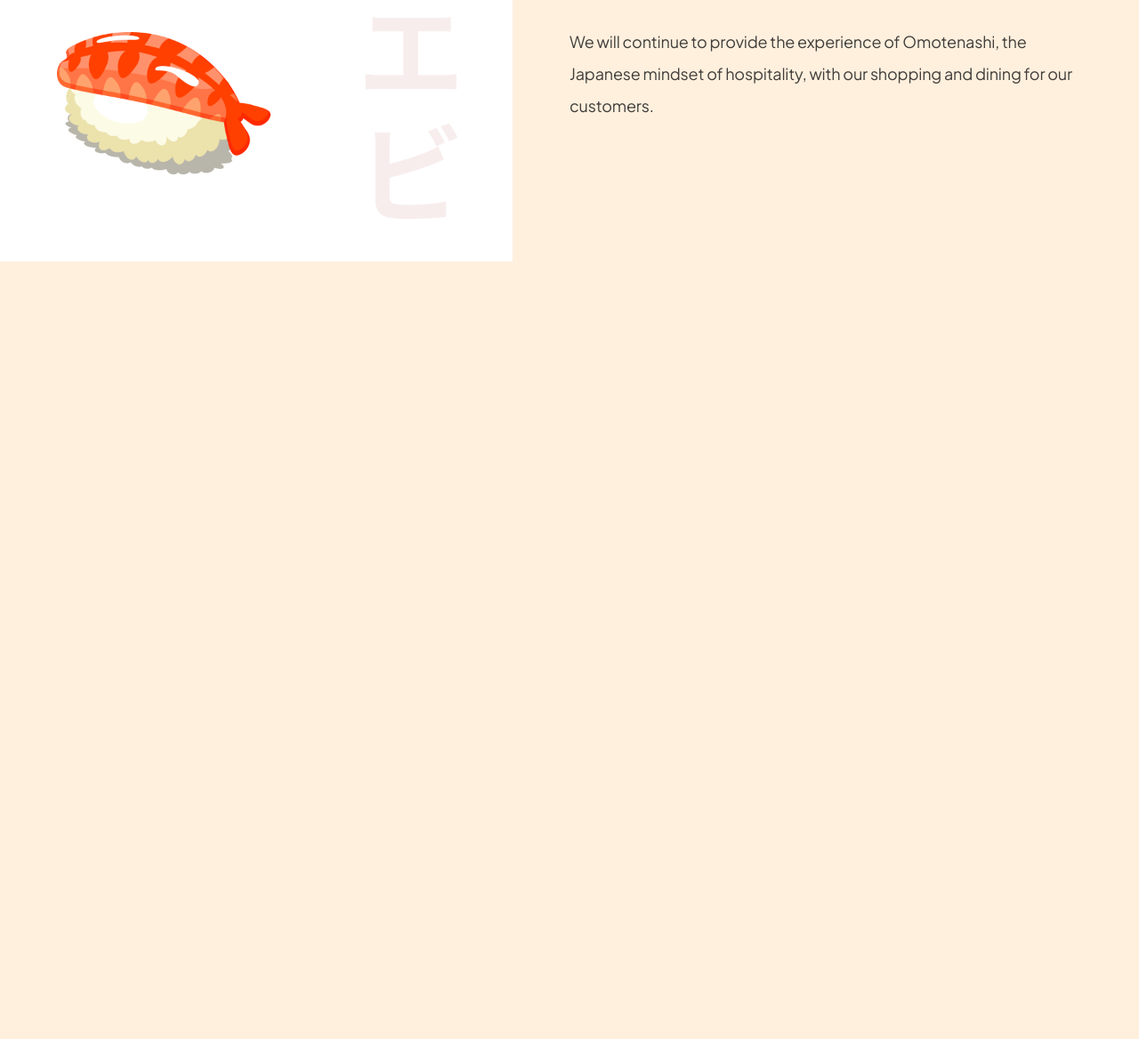
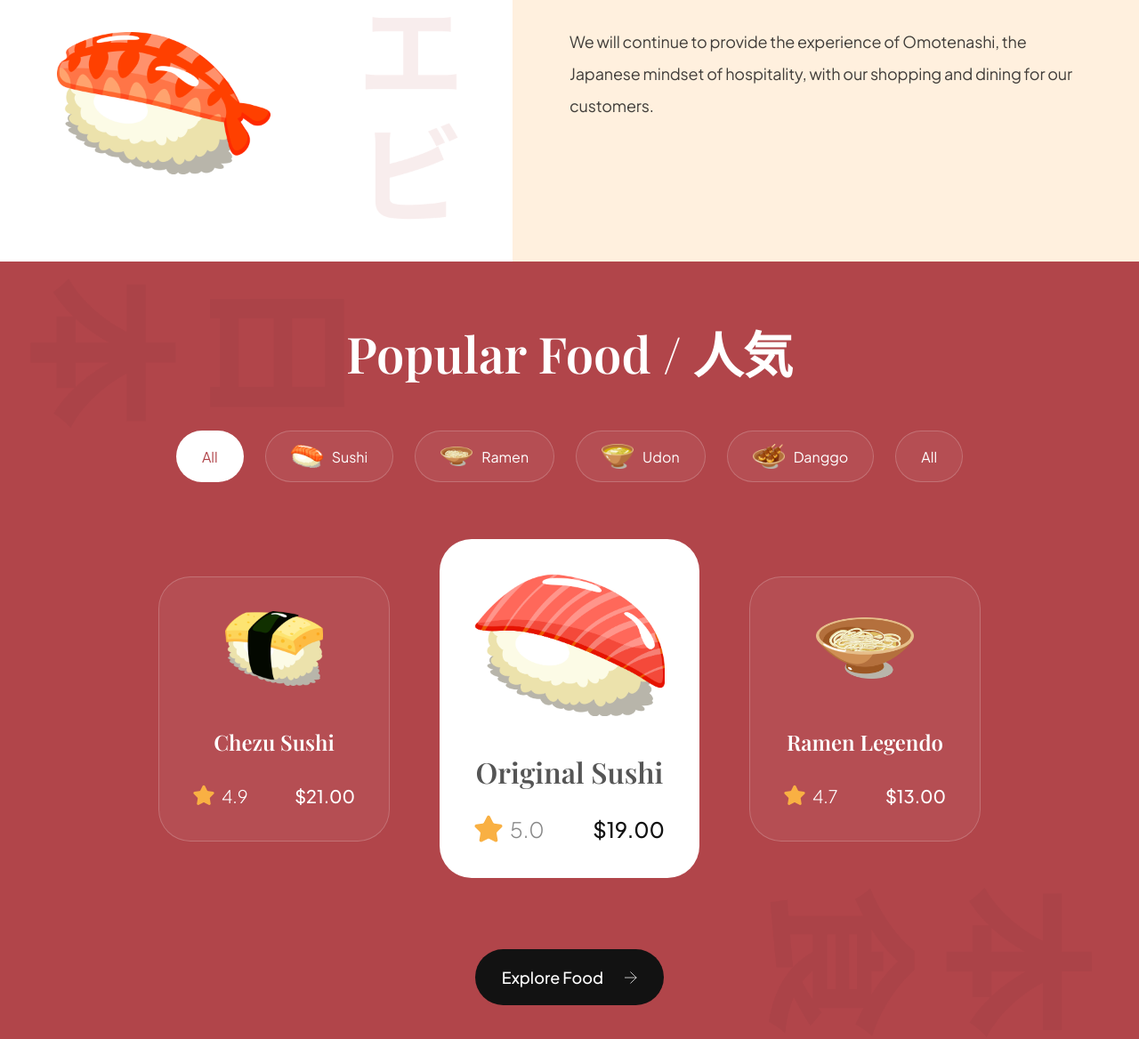
Before and after one commit to SHEIKH-ABDUL/SushiMan, a website built with Vite: page index.html in a window 1280 px wide. Shown: the part 1224-2392 px from the top of the page at 89% size. Before the commit the page ends 1518 px from the top, so only its background shows below. Built offline with nearby package versions, Linux system fonts and the light colour scheme.

Commit message:
popular food card section add

```diff
--- a/css/sections/popular.css
+++ b/css/sections/popular.css
@@ -0,0 +1,195 @@
+.popular-foods{
+  padding: 64px;
+
+  display: flex;
+  flex-direction: column;
+  background-color: var(--primary-color);
+  background-image: url(../../assets/popular_bg.png);
+  background-position: center;
+  background-repeat: no-repeat;
+  background-size: contain;
+
+  overflow: hidden;
+}
+
+.popular-foods__title{
+  font-size: 56px;
+  font-family: var(--playfair-display);
+  font-weight: 600;
+  line-height: 78px;
+  color: #fff;
+  text-align: center;
+}
+
+.popular-foods__filters{
+  margin-top: 48px;
+  max-width: 100%;
+  overflow-x: auto;
+
+  display: flex;
+  justify-content: center;
+  gap: 24px;
+}
+
+.popular-foods__filter-btn{
+  padding: 10px 28px;
+
+  display: flex;
+  flex-direction: row;
+  align-items: center;
+  gap: 10px;
+  background: rgba(255, 255, 255, 0.05);
+  border: 1px solid rgba(255, 255, 255, 0.2);
+  border-radius: 45px;
+
+  font-size: 16px;
+  font-weight: 300px;
+  font-family: var(--plus-jakarta-sans);
+  color: #fff;
+  cursor: pointer;
+}
+
+.popular-foods__filter-btn img{
+width: 36px;
+height: 36px;
+object-fit: contain;
+}
+
+.popular-foods__filter-btn.active{
+  background: #fff;
+  color: var(--primary-color);
+}
+
+.popular-foods__filter-btn:hover{
+  background: #fff;
+  color: var(--primary-color);
+}
+
+.popular-foods__catalogue{
+  margin-top: 64px;
+
+  display: flex;
+  justify-content: center;
+  align-items: center;
+  flex-wrap: wrap;
+  gap: 56px;
+}
+
+
+.popular-foods__button {
+  width: fit-content;
+
+  padding: 20px 30px;
+  margin: 80px auto 0;
+
+  font-weight: 500;
+  font-size: 18px;
+  line-height: 23px;
+  font-family: var(--plus-jakarta-sans);
+  color: #fff;
+
+  border: none;
+  outline: none;
+  background: var(--secondary-color);
+  border-radius: 64px;
+  cursor: pointer;
+}
+.popular-foods__button img {
+ width: 14px;
+  height: 14px;
+  object-fit: contain;
+  margin-left: 21px;
+}
+
+.popular-foods__card {
+ padding: 38px;
+ min-width: 260px;
+ height: fit-content;
+
+ display: flex;
+ align-items: center;
+  flex-direction: column;
+  border-radius: 36px;
+  background: rgba(255, 255, 255, 0.05);
+  border: 1px solid rgba(255, 255, 255, 0.2);
+}
+
+.popular-foods__card-image {
+ width: 110px;
+ height: 84px;
+  object-fit: contain;
+}
+
+.popular-foods__card-title {
+ margin-top: 47px;
+
+
+ font-weight: 600;
+ font-size: 24px;
+ line-height: 32px;
+ font-family: var(--playfair-display);
+ color: #fff;
+ text-align: center;
+}
+
+.popular-foods__card-details {
+  width: 100%;
+  margin-top: 32px;
+
+}
+
+.popular-foods__card-rating {
+ display: flex;
+ align-items: center;
+ gap: 8px;
+}
+
+.popular-foods__card-rating img {
+ width: 24px;
+  height: 24px;
+  object-fit: contain;
+}
+
+.popular-foods__card-rating p {
+ font-size: 20px;
+ font-weight: 300;
+ font-family: var(--plus-jakarta-sans);
+  color: #fff;
+}
+
+.popular-foods__card-price {
+  font-size: 20px;
+ font-weight: 500;
+ font-family: var(--plus-jakarta-sans);
+  color: #fff;
+}
+
+.popular-foods__card.active-card {
+ background: #fff;
+ max-width: 340px;
+}
+
+.popular-foods__card.active-card .popular-foods__card-image {
+  width: 214px;
+  height: 160px;
+}
+
+.popular-foods__card.active-card .popular-foods__card-title {
+  color: var(--black-500);
+  font-size: 32px;
+}
+
+.popular-foods__card.active-card .popular-foods__card-rating img {
+  width: 32px;
+  height: 32px;
+}
+
+.popular-foods__card.active-card .popular-foods__card-rating p {
+  font-size: 24px;
+  color: var(--gray-100);
+}
+
+.popular-foods__card.active-card .popular-foods__card-price {
+  font-size: 24px;
+  color: var(--secondary-color)
+}
--- a/index.html
+++ b/index.html
@@ -1,10 +1,11 @@
 <!DOCTYPE html>
 <html lang="en">
   <head>
-    <meta charset="UTF-8" />
-    <meta name="viewport" content="width=device-width, initial-scale=1.0" />
-    <link rel="icon" type="image/png" href="/public/sushi.png" />
-    <link rel="stylesheet" href="css/style.css" />
+    <meta charset="UTF-8">
+    <meta http-equiv="X-UA-Compatible" content="IE=edge">
+    <meta name="viewport" content="width=device-width, initial-scale=1.0">
+    <link rel="icon" type="image/png" href="/sushi.png" />
+    <link rel="stylesheet" href="css/style.css">
     <title>SushiMan</title>
   </head>
   <body>
@@ -85,24 +86,21 @@
       </div>
     </section>
 
-
-
     <section class="about-us" id="about-us">
       <div class="about-us__image">
         <div class="about-us__image-sushi3">
-        <img src="assets/sushi-3.png" alt="sushi">
+          <img src="assets/sushi-3.png" alt="sushi" data-aos="fade-right" />
         </div>
 
         <button class="about-us__button">
           Learn More
-        <img src="assets/arrow-up-right.svg" alt="Learn More">
+
+          <img src="assets/arrow-up-right.svg" alt="learn more" />
         </button>
 
-
         <div class="about-us__image-sushi2">
-        <img src="assets/sushi-2.png" alt="sushi">
+          <img src="assets/sushi-2.png" alt="sushi"  data-aos="fade-right" />
         </div>
-
       </div>
 
       <div class="about-us__content"  data-aos="fade-left">
@@ -113,6 +111,81 @@
       </div>
     </section>
 
+    <section class="popular-foods" id="menu">
+      <h2 class="popular-foods__title" data-aos="flip-up">Popular Food / 人気</h2>
+
+      <div class="popular-foods__filters sushi__hide-scrollbar" data-aos="fade-up">
+        <button class="popular-foods__filter-btn active">All</button>
+        <button class="popular-foods__filter-btn">
+          <img src="/assets/sushi-9.png" alt="sushi 9" />
+          Sushi
+        </button>
+        <button class="popular-foods__filter-btn">
+          <img src="/assets/sushi-8.png" alt="sushi 8" />
+          Ramen
+        </button>
+        <button class="popular-foods__filter-btn">
+          <img src="/assets/sushi-7.png" alt="sushi 7" />
+          Udon
+        </button>
+        <button class="popular-foods__filter-btn">
+          <img src="/assets/sushi-6.png" alt="sushi 6" />
+          Danggo
+        </button>
+        <button class="popular-foods__filter-btn">All</button>
+      </div>
+
+      <div class="popular-foods__catalogue" data-aos="fade-up">
+        <article class="popular-foods__card">
+          <img class="popular-foods__card-image" src="assets/sushi-12.png" alt="sushi-12" />
+          <h4 class="popular-foods__card-title">Chezu Sushi</h4>
+
+          <div class="popular-foods__card-details flex-between">
+            <div class="popular-foods__card-rating">
+              <img src="assets/star.svg" alt="star" />
+              <p>4.9</p>
+            </div>
+
+            <p class="popular-foods__card-price">$21.00</p>
+          </div>
+        </article>
+
+        <article class="popular-foods__card active-card">
+          <img class="popular-foods__card-image" src="assets/sushi-11.png" alt="sushi-11" />
+          <h4 class="popular-foods__card-title">Original Sushi</h4>
+
+          <div class="popular-foods__card-details flex-between">
+            <div class="popular-foods__card-rating">
+              <img src="assets/star.svg" alt="star" />
+              <p>5.0</p>
+            </div>
+
+            <p class="popular-foods__card-price">$19.00</p>
+          </div>
+        </article>
+
+        <article class="popular-foods__card">
+          <img class="popular-foods__card-image" src="assets/sushi-10.png" alt="sushi-10" />
+          <h4 class="popular-foods__card-title">Ramen Legendo</h4>
+
+          <div class="popular-foods__card-details flex-between">
+            <div class="popular-foods__card-rating">
+              <img src="assets/star.svg" alt="star" />
+              <p>4.7</p>
+            </div>
+
+            <p class="popular-foods__card-price">$13.00</p>
+          </div>
+        </article>
+      </div>
+
+      <button class="popular-foods__button">
+        Explore Food
+        <img src="assets/arrow-right.svg"  alt="arrow-right" />
+      </button>
+    </section>
+
+
 
     <script src="js/script.js" type="module"></script>
   </body>
```
Lines whose indentation alone changed are shown as unchanged.
